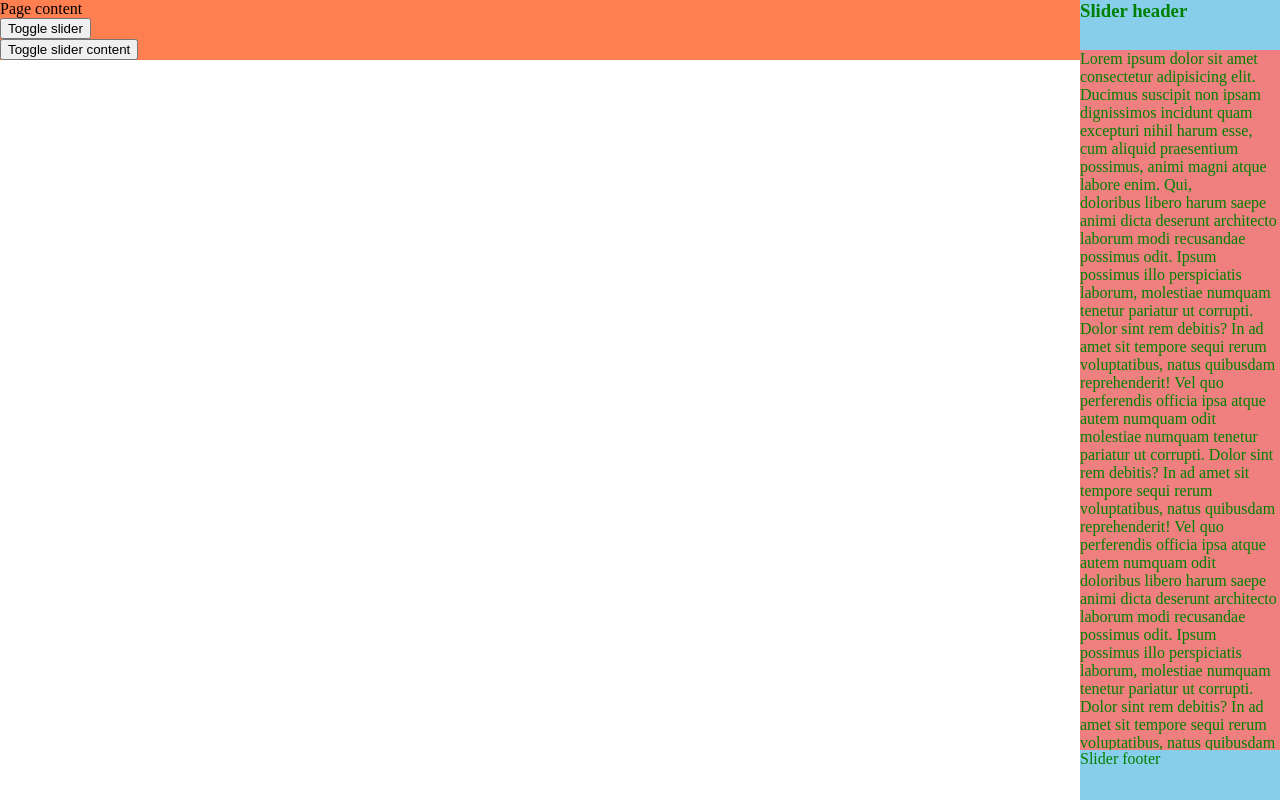
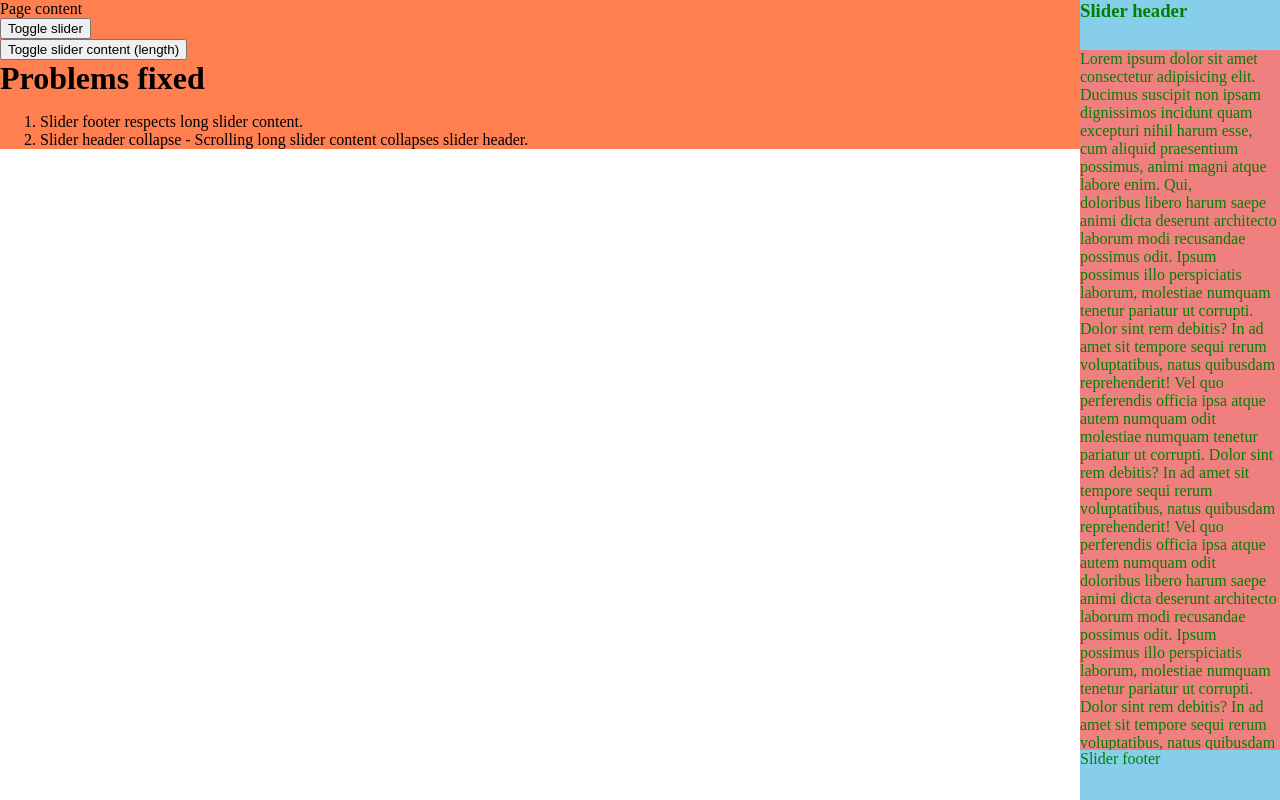
Before and after one commit to exemplar-codes/static-stickyness-slider-example, a plain HTML site: page index.html in a window 1280 px wide. Drawn offline with Linux system fonts and the light colour scheme.

Commit message:
Add files via upload

```diff
--- a/index.html
+++ b/index.html
@@ -4,7 +4,10 @@
     <style>
       body,
       h3,
-      div {
+      h1,
+      div,
+      ul,
+      li {
         margin: 0;
         padding: 0;
       } /*negate chrome default*/
@@ -47,8 +50,17 @@
       <button onclick="toggleSlider()">Toggle slider</button> <br /><button
         onclick="toggleSliderContentLength()"
       >
-        Toggle slider content
+        Toggle slider content (length)
       </button>
+
+      <h1>Problems fixed</h1>
+      <ol>
+        <li>Slider footer respects long slider content.</li>
+        <li>
+          Slider header collapse - Scrolling long slider content collapses
+          slider header.
+        </li>
+      </ol>
     </div>
     <div id="slider" class="slider-open">
       <div id="slider-top">
```
